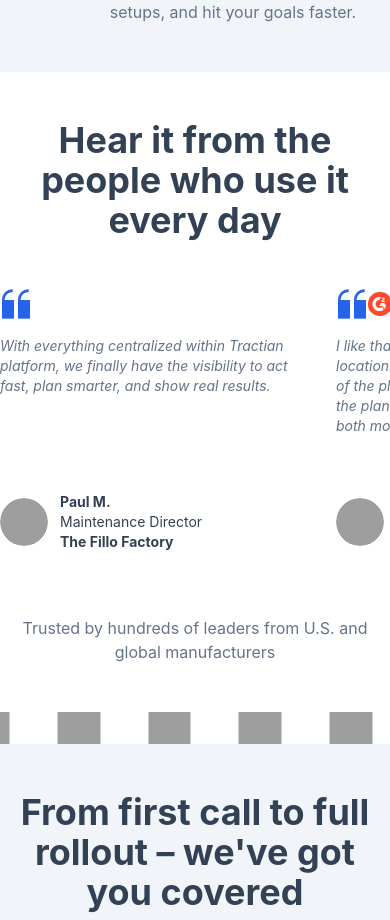
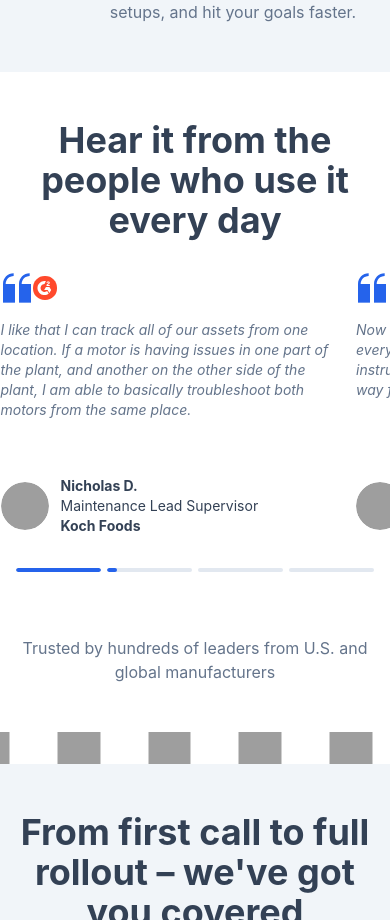
Before and after one commit to eumoitinho/tractian-challenge, a Next.js app: page /en/who-we-serve/plant-manager in a window 390 px wide. Shown: the part 3905-4825 px from the top of the page. Built offline with nearby package versions, Linux system fonts and the light colour scheme; grey boxes are pictures that could not be loaded.

Commit message:
feat(testimonials): implement auto-advancing carousel with touch support and progress indicators

```diff
--- a/src/components/sections/Testimonials.tsx
+++ b/src/components/sections/Testimonials.tsx
@@ -1,6 +1,9 @@
 "use client";
 
+import { useState, useEffect, useRef, useCallback } from "react";
 import { useTranslations, useMessages } from "next-intl";
+
+const AUTO_ADVANCE_MS = 6000;
 
 function QuoteIcon() {
   return (
@@ -28,6 +31,11 @@ export function Testimonials() {
   const t = useTranslations("testimonials");
   const messages = useMessages();
   const rawItems = (messages.testimonials as Record<string, unknown>)?.items as Record<string, string>[] || [];
+  const scrollRef = useRef<HTMLDivElement>(null);
+  const [activeIndex, setActiveIndex] = useState(0);
+  const [progress, setProgress] = useState(0);
+  const timerRef = useRef<ReturnType<typeof setInterval>>();
+  const touchStartRef = useRef(0);
 
   const items = rawItems.map((_, i) => ({
     quote: t(`items.${i}.quote`),
@@ -37,26 +45,89 @@ export function Testimonials() {
     image: rawItems[i]?.image || "",
   }));
 
+  const total = items.length;
+
+  const goTo = useCallback((idx: number) => {
+    const next = ((idx % total) + total) % total;
+    setActiveIndex(next);
+    setProgress(0);
+    if (scrollRef.current) {
+      const child = scrollRef.current.children[next] as HTMLElement;
+      if (child) {
+        scrollRef.current.scrollTo({ left: child.offsetLeft - 16, behavior: "smooth" });
+      }
+    }
+  }, [total]);
+
+  useEffect(() => {
+    const interval = 50;
+    timerRef.current = setInterval(() => {
+      setProgress((p) => {
+        const next = p + (interval / AUTO_ADVANCE_MS) * 100;
+        if (next >= 100) {
+          setActiveIndex((prev) => {
+            const nextIdx = (prev + 1) % total;
+            if (scrollRef.current) {
+              const child = scrollRef.current.children[nextIdx] as HTMLElement;
+              if (child) {
+                scrollRef.current.scrollTo({ left: child.offsetLeft - 16, behavior: "smooth" });
+              }
+            }
+            return nextIdx;
+          });
+          return 0;
+        }
+        return next;
+      });
+    }, interval);
+
+    return () => clearInterval(timerRef.current);
+  }, [total]);
+
+  const handleTouchStart = (e: React.TouchEvent) => {
+    touchStartRef.current = e.touches[0].clientX;
+  };
+
+  const handleTouchEnd = (e: React.TouchEvent) => {
+    const diff = touchStartRef.current - e.changedTouches[0].clientX;
+    if (Math.abs(diff) > 50) {
+      goTo(diff > 0 ? activeIndex + 1 : activeIndex - 1);
+    }
+  };
+
+  const handleScroll = () => {
+    if (!scrollRef.current) return;
+    const { scrollLeft, clientWidth } = scrollRef.current;
+    const idx = Math.round(scrollLeft / (clientWidth * 0.85));
+    if (idx !== activeIndex && idx >= 0 && idx < total) {
+      setActiveIndex(idx);
+      setProgress(0);
+    }
+  };
+
   return (
     <section className="bg-white py-12 w-full sm:pl-4 sm:pr-4 lg:pt-16 lg:pb-16 xl:pl-0 xl:pr-0">
-      <div className="items-center flex-col flex w-full max-w-2xl gap-12 m-auto lg:max-w-6xl">
+      <div className="items-center flex-col flex w-full max-w-2xl gap-8 m-auto lg:max-w-6xl lg:gap-12">
         <h2 className="text-[1.75rem] font-bold px-4 text-center min-[375px]:text-4xl sm:pl-0 sm:pr-0">
           {t("title")}
         </h2>
 
-        <div className="flex w-full overflow-x-auto gap-6 px-4 snap-x snap-mandatory sm:grid sm:grid-cols-2 sm:overflow-visible sm:px-0 sm:gap-12 lg:flex lg:flex-row lg:justify-between">
+        <div
+          ref={scrollRef}
+          onScroll={handleScroll}
+          onTouchStart={handleTouchStart}
+          onTouchEnd={handleTouchEnd}
+          className="flex w-full overflow-x-auto gap-6 px-4 snap-x snap-mandatory scrollbar-hide sm:grid sm:grid-cols-2 sm:overflow-visible sm:px-0 sm:gap-12 lg:flex lg:flex-row lg:justify-between"
+        >
           {items.map((item, i) => (
-            <div key={i} className="flex-col flex min-w-[280px] w-[80vw] shrink-0 snap-start h-auto gap-4 sm:w-full sm:min-w-0 sm:shrink">
-
+            <div key={i} className="flex-col flex min-w-[280px] w-[85vw] shrink-0 snap-start h-auto gap-4 sm:w-full sm:min-w-0 sm:shrink">
               <div className="items-center flex w-full text-blue-600">
                 <QuoteIcon />
                 {i === 1 && <G2Badge />}
               </div>
-
               <p className="text-slate-500 text-sm italic h-full">
                 {item.quote}
               </p>
-
               <div className="items-center flex gap-3 lg:justify-between">
                 <figure className="items-center justify-center flex w-12 h-12 min-w-[3rem] rounded-full overflow-hidden lg:h-14 lg:w-14 lg:min-w-[3.5rem]">
                   {item.image && (
@@ -77,6 +148,23 @@ export function Testimonials() {
             </div>
           ))}
         </div>
+
+        <div className="flex w-full gap-1.5 px-4 sm:hidden">
+          {items.map((_, i) => (
+            <button
+              key={i}
+              onClick={() => goTo(i)}
+              className="relative h-1 flex-1 rounded-full bg-slate-200 overflow-hidden cursor-pointer"
+            >
+              <div
+                className="absolute inset-y-0 left-0 bg-blue-600 rounded-full transition-all duration-100"
+                style={{
+                  width: i === activeIndex ? `${progress}%` : i < activeIndex ? "100%" : "0%",
+                }}
+              />
+            </button>
+          ))}
+        </div>
       </div>
     </section>
   );
```
